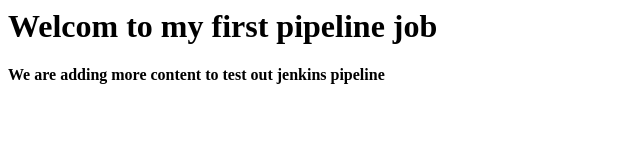
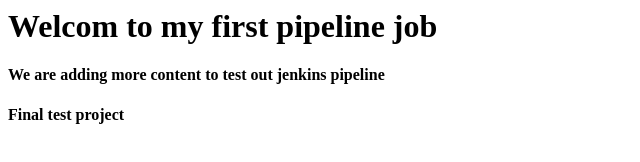
Before and after one commit to ezeyoh/JenkinsProject, a plain HTML site: page index.html in a window 1280 px wide. Shown: the whole page, without its empty margins (0-640 px from the left). Drawn offline with Linux system fonts and the light colour scheme.

```diff
--- a/index.html
+++ b/index.html
@@ -3,5 +3,6 @@
 <body>
 <h1>Welcom  to my first pipeline job</h1>
 <h4>We are adding more content to test out jenkins pipeline</h4>
+<h4>Final test project</h4>
 </body>
 </html>
```
